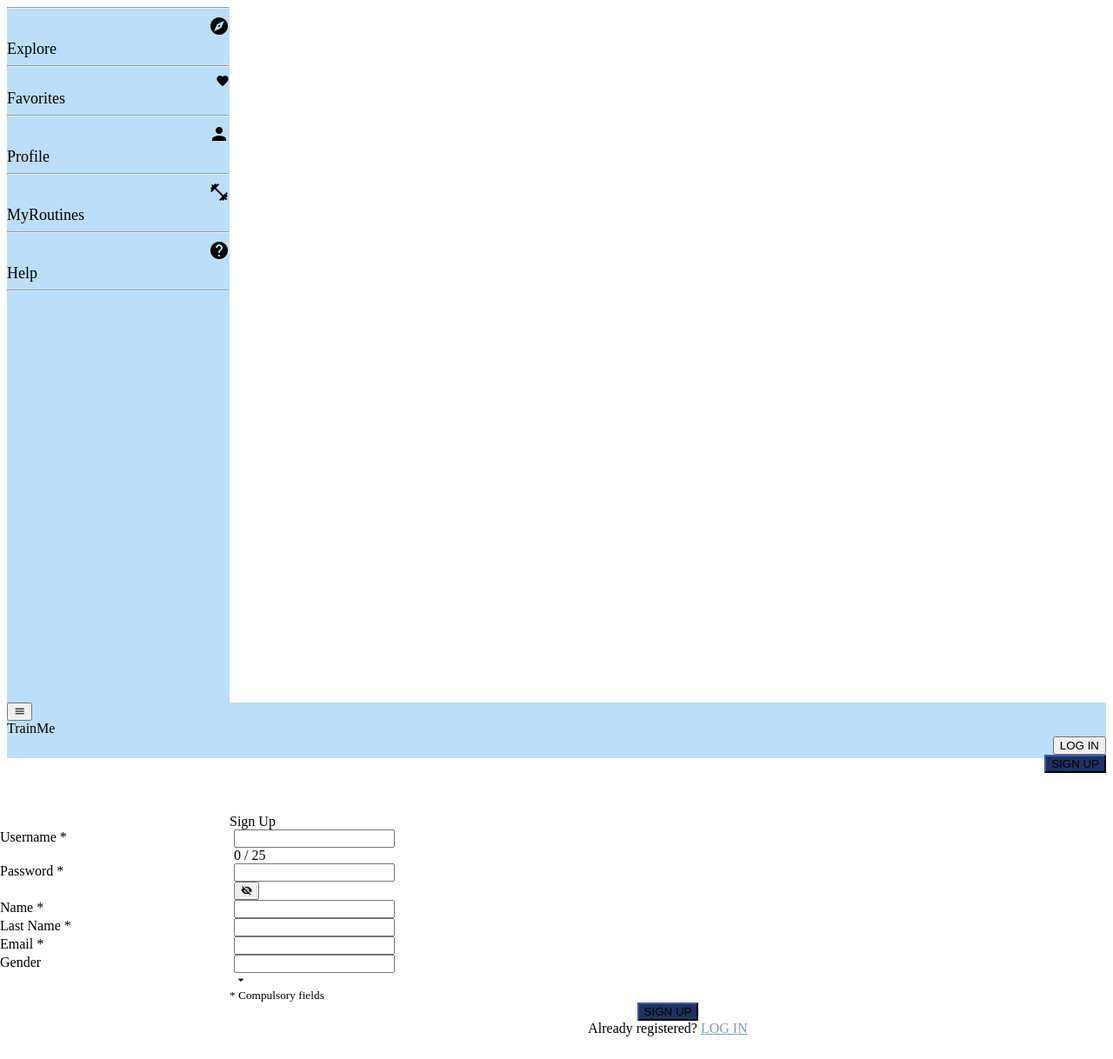
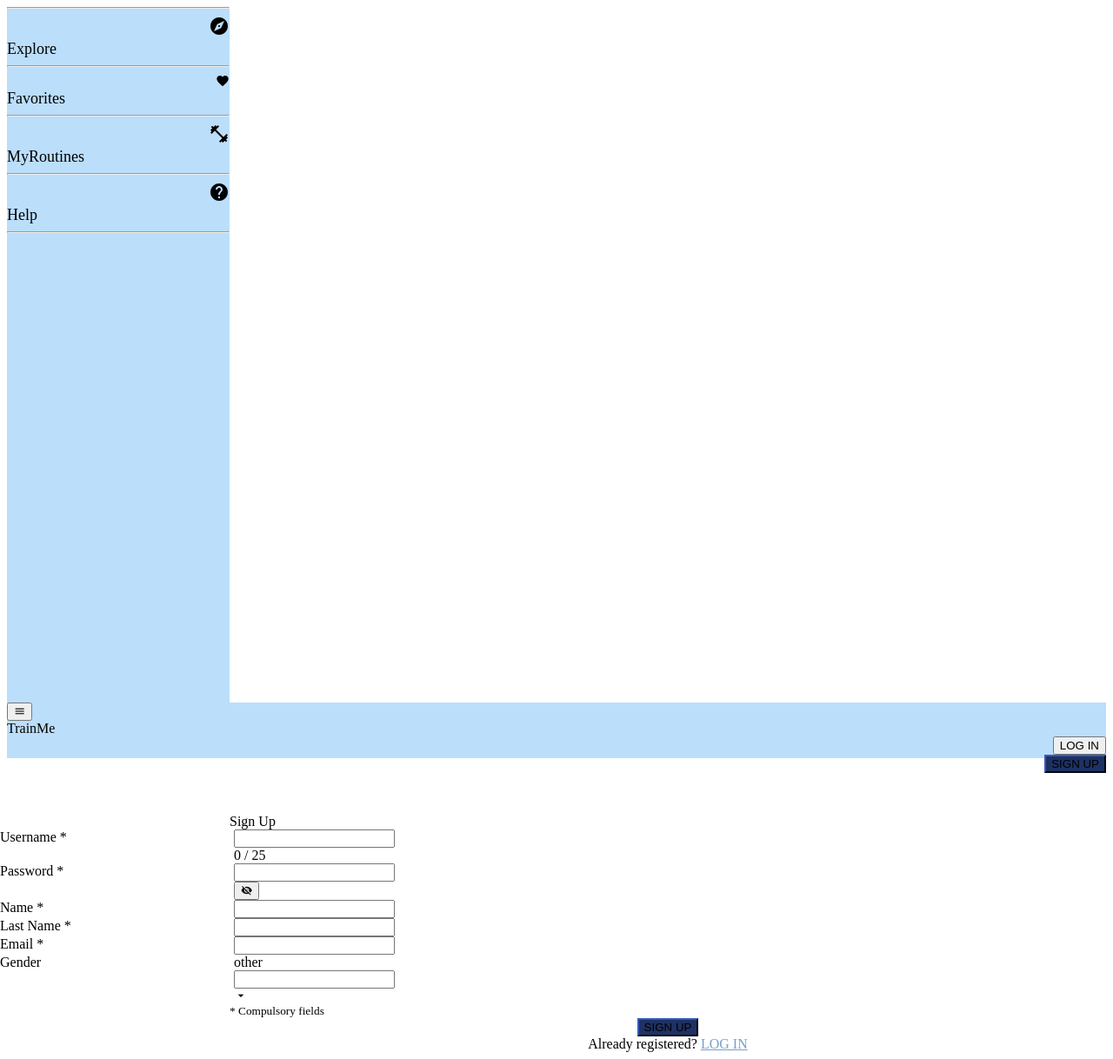
Before and after one commit to gbudoberra/tp2hci, a Vue app: page /signin in a window 1280 px wide. Shown: the whole page at 87% size. Built offline with nearby package versions, Linux system fonts and the light colour scheme; a small style sheet from the web is missing.

Commit message:
Cambio de Profile a la parte de arriba

```diff
--- a/src/App.vue
+++ b/src/App.vue
@@ -49,8 +49,12 @@
             <v-toolbar-title>TrainMe</v-toolbar-title>
           </v-col>
           <v-col align="right" align-self="end" class="mr-5">
-            <v-toolbar-title v-if="$store.state.security.isLoggedIn">{{ $store.state.security.username }}
+            <router-link to="/profile" style="text-decoration: none;">
+
+            <v-toolbar-title v-if="$store.state.security.isLoggedIn">
+              <v-icon x-large>person</v-icon>         {{ $store.state.security.username }}
             </v-toolbar-title>
+            </router-link>
           </v-col>
           <v-col align="right" align-self="center" cols="1" v-if="!$store.state.security.isLoggedIn">
             <router-link style="text-decoration: none;" to="/login">
@@ -95,11 +99,6 @@ export default {
         rout: "/favorites",
         title: "Favorites",
         icon: "mdi-heart"
-      },
-      {
-        rout: "/profile",
-        title: "Profile",
-        icon: "person"
       },
       {
         rout: "/MyRoutines",
--- a/src/components/Forms/signInForm.vue
+++ b/src/components/Forms/signInForm.vue
@@ -140,7 +140,7 @@ export default {
     nameRules: [
       v => !!v || 'Name is required',
     ],
-    genders: ['Female', 'Male', 'Other'],
+    genders: ['female', 'male', 'other'],
     gender: 'other',
     passwordRules: [
       v => !!v || 'Password is required'
--- a/src/components/exploreRoutine.vue
+++ b/src/components/exploreRoutine.vue
@@ -22,7 +22,7 @@
                 <v-card-subtitle v-text="routine.detail">RDescription</v-card-subtitle>
 
                 <v-card-text>
-                  <div>Difficulty: {{ routine.difficulty }}</div>
+                  <div>{{ routine.difficulty }}</div>
                   <div>
                     <rating-stars :routine-rating="routine.score"></rating-stars>
                   </div>
```
